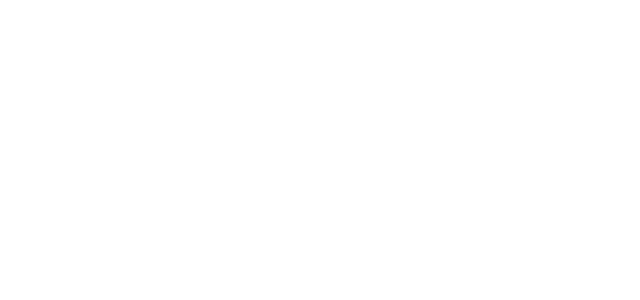
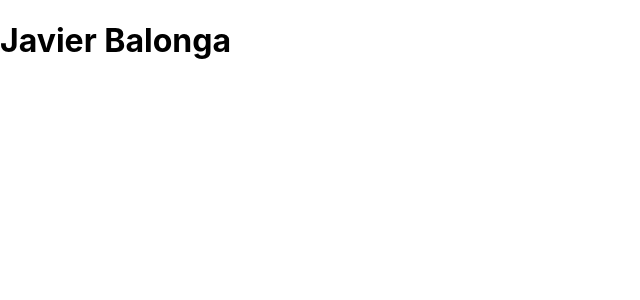
Before and after one commit to JavierBalonga/jikan-api-front, a React (Create React App) app: page / in a window 1280 px wide. Shown: the top 300 px of the page, without its empty margins (0-640 px from the left). Built offline with nearby package versions, Linux system fonts and the light colour scheme.

Commit message:
testing branch

```diff
--- a/src/App.js
+++ b/src/App.js
@@ -5,6 +5,7 @@
 function App() {
   return (
     <div className="App">
+      <h1>Javier Balonga</h1>
     </div>
   );
 }
```
